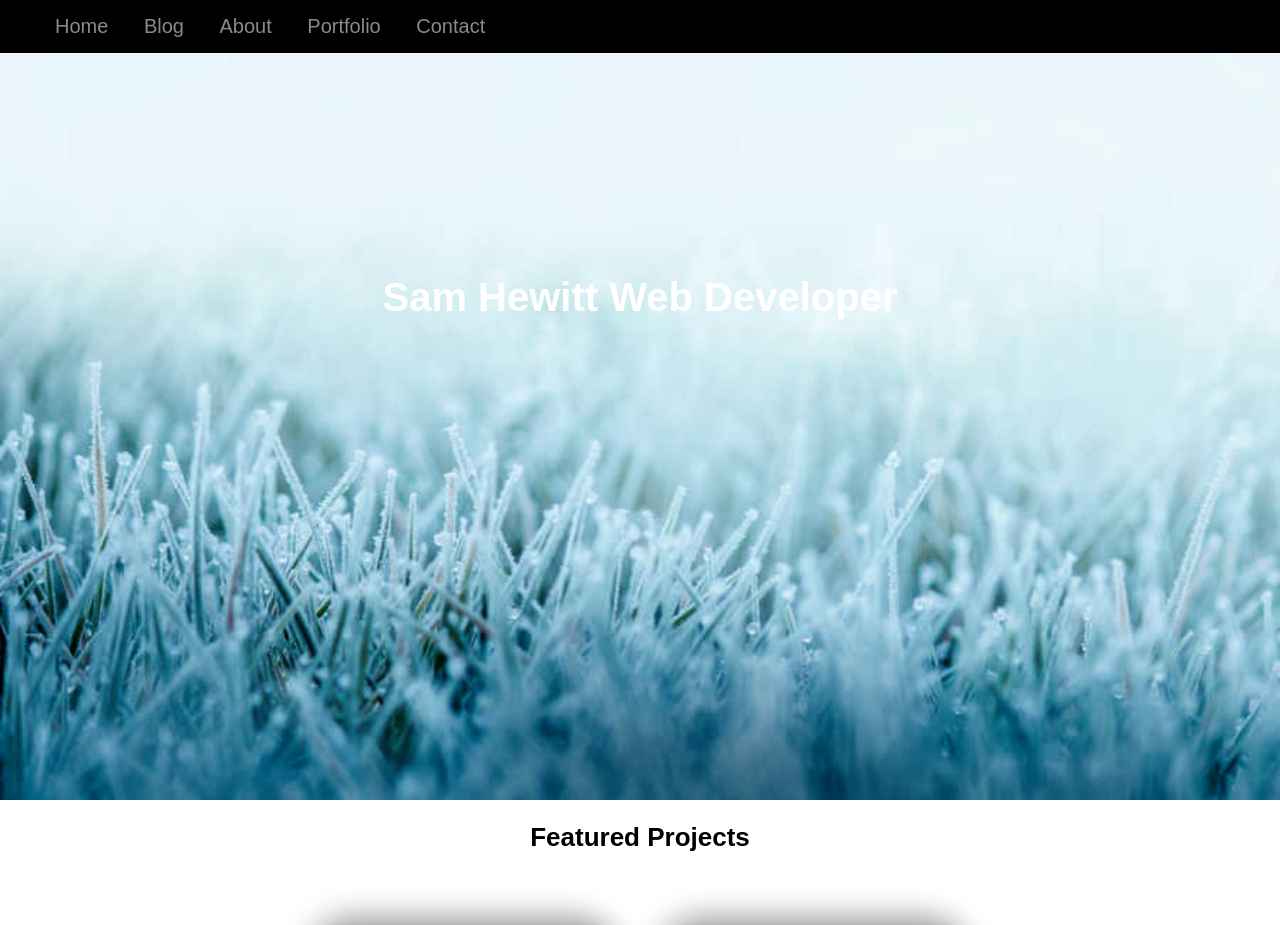
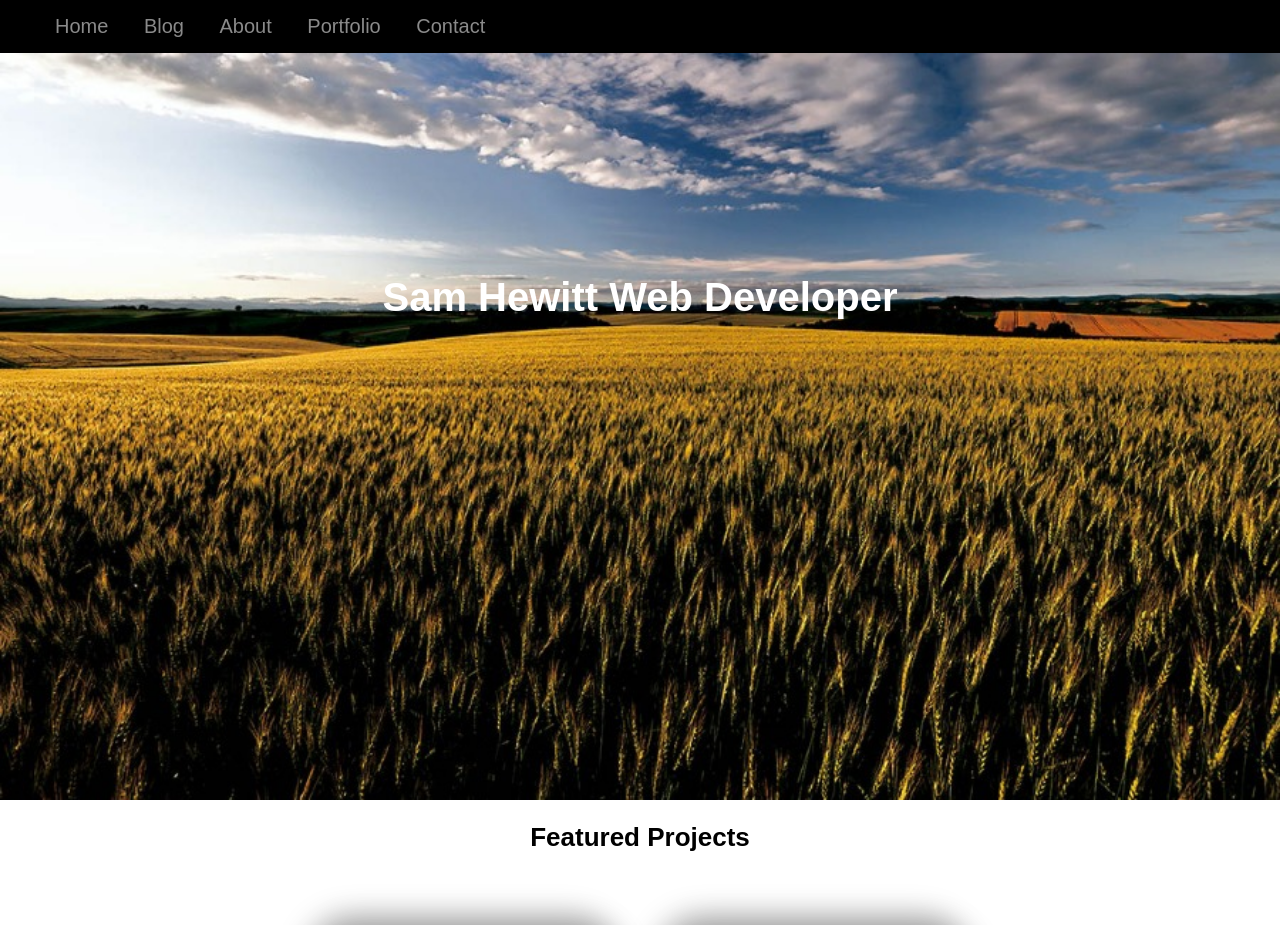
Before and after one commit to SamHewitt/CloudCannonPortfolio, a Jekyll site: the page built from portfolio/index.html, in a window 1280 px wide. Shown: the top 925 px of the page. Built offline with Jekyll 4.4.1, drawn with Linux system fonts in a browser that asks for light colours; some web fonts are replaced; grey boxes are pictures that could not be loaded.

Commit message:
Updated 2 files via CloudCannon

```diff
--- a/portfolio/_layouts/default.html
+++ b/portfolio/_layouts/default.html
@@ -57,10 +57,12 @@
         </nav>
         <div class="banner-container">
 
-            <h1 class="banner-text-heading editable"><br /><br /><br />Sam Hewitt Web Developer</h1>
+            <h1 class="banner-text-heading editable">
+                <br /><br /><br />Sam Hewitt Web Developer
+            </h1>
             <h2 class="banner-text"></h2>
 
-            <img class="banner editable"  src="/images/Test.svg"/>
+            <img class="banner editable" src="uploads/canon-eos-r5-landscape-photography-2077-t-2.jpg" width="900" />
 
 
         </div>
```
Also changed, not shown: portfolio/uploads/canon-eos-r5-landscape-photography-2077-t-2.jpg (added).
